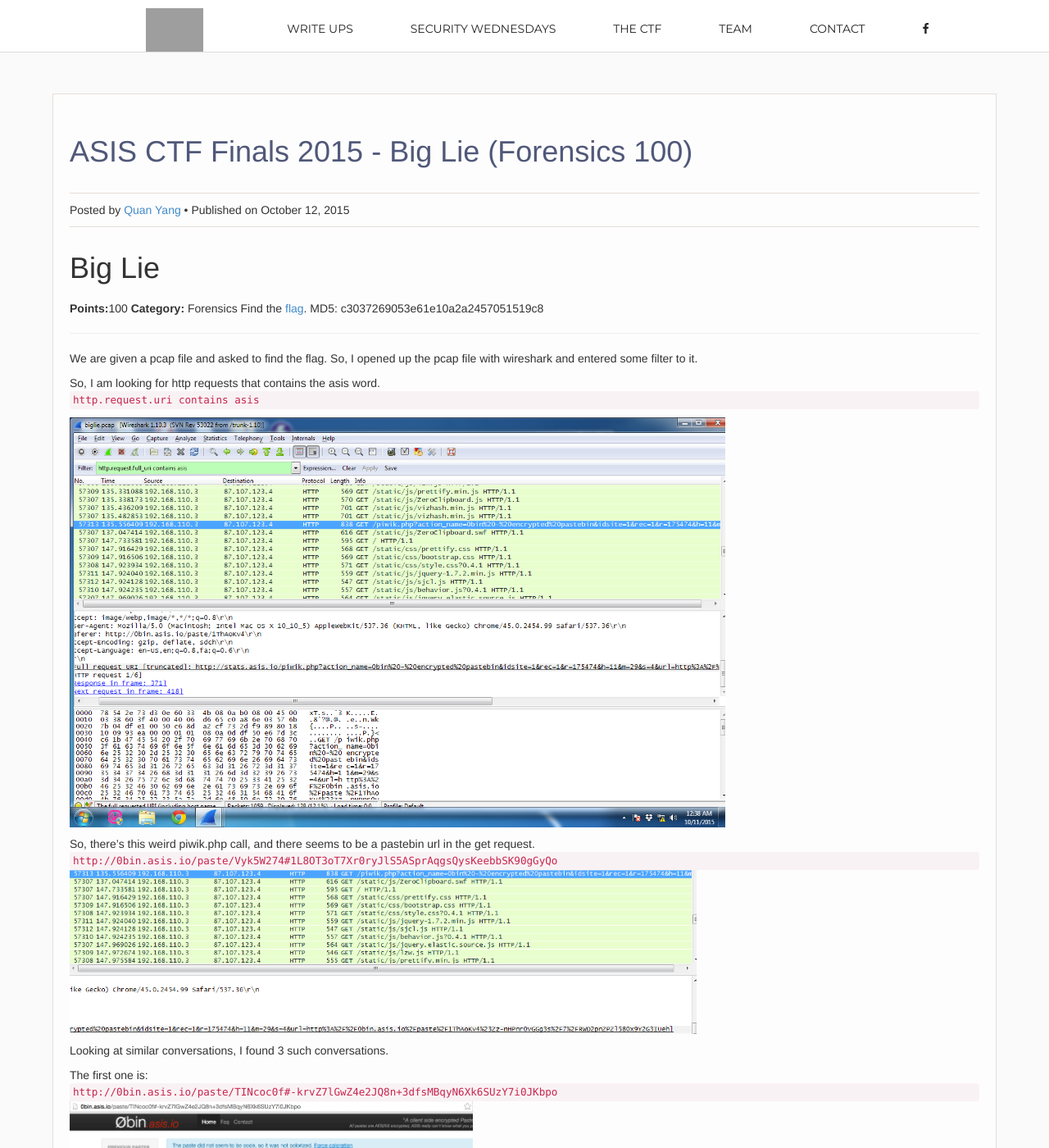
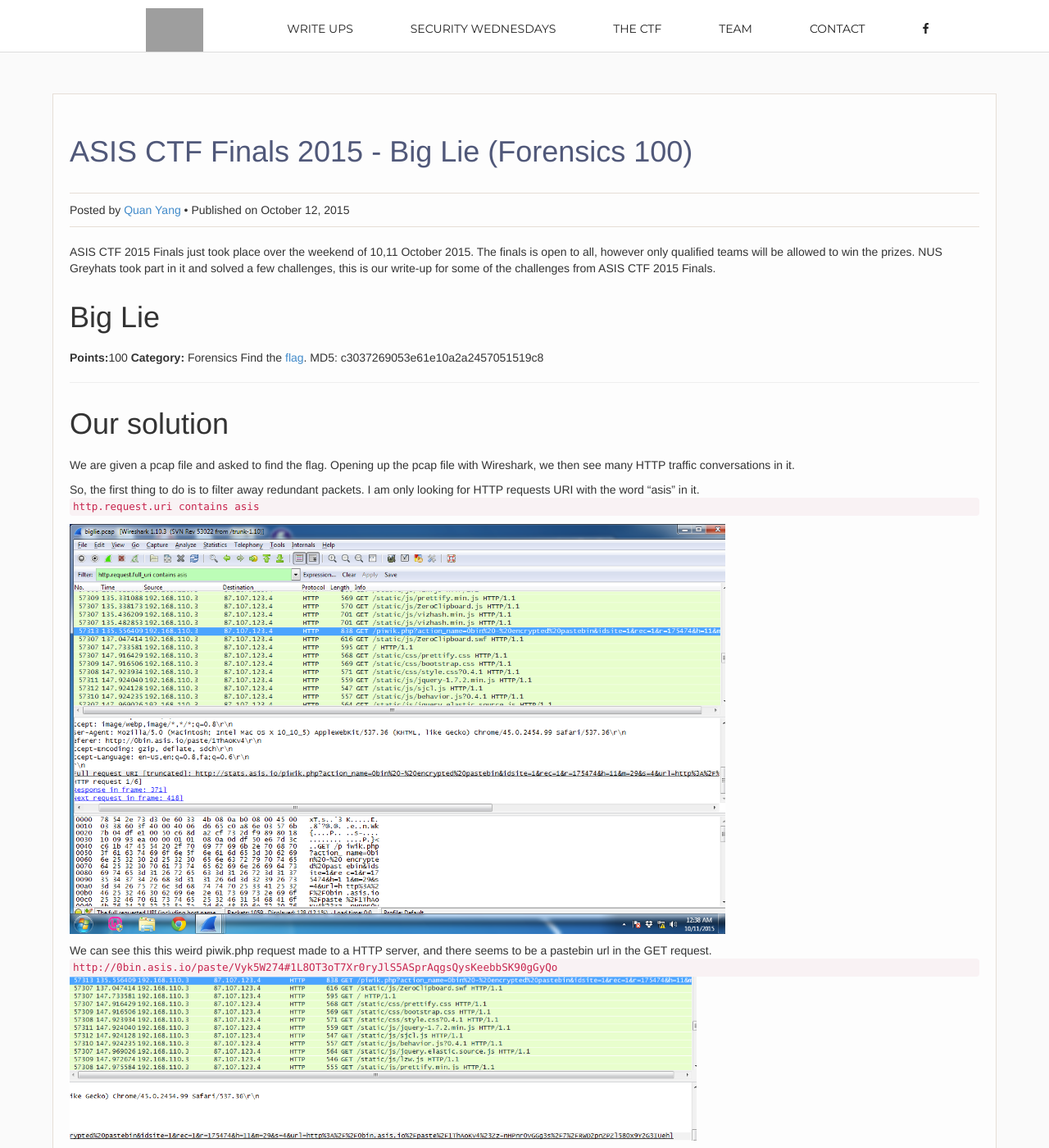
Before and after one commit to NUSGreyhats/write-ups, a Jekyll site: the page built from _posts/2015-10-12-ASISCTF-Final-2015-Big-Lie-(Forensics-100).md, in a window 1280 px wide and 1400 px high. Shown: the whole window at 82% size. Built offline with Jekyll 4.4.1, drawn with Linux system fonts in a browser that asks for light colours; comment, search, counter and statistics services are not loaded; some of the changed text lies outside the part shown.

Commit message:
Fixed a pagination bug and added headers and intro to write-ups

```diff
--- a/_data/authors.yml
+++ b/_data/authors.yml
@@ -7,10 +7,11 @@
   id: quanyang
   name: Quan Yang
   avatar: /profile-pic.jpg
-  bio: Eat, Sleep, Pwn, Repeat.
+  bio: Just a n3wb.
   facebook: https://www.facebook.com/quanyang
   twitter: https://twitter.com/quanyang
   instagram: http://instagram.com/quanyang
+  linkedin: https://www.linkedin.com/in/quanyang
   email: quanyang@nusgreyhats.org
 -
   id: junhao
--- a/_posts/2015-10-12-ASISCTF-Final-2015-Big-Lie-(Forensics-100).md
+++ b/_posts/2015-10-12-ASISCTF-Final-2015-Big-Lie-(Forensics-100).md
@@ -7,6 +7,8 @@
 category: [CTF, Forensics, PCAP]
 ---
 
+ASIS CTF 2015 Finals just took place over the weekend of 10,11 October 2015. The finals is open to all, however only qualified teams will be allowed to win the prizes. NUS Greyhats took part in it and solved a few challenges, this is our write-up for some of the challenges from ASIS CTF 2015 Finals.
+
 # Big Lie
 **Points:**100
 **Category:** Forensics
@@ -15,18 +17,20 @@
 
 ---
 
-We are given a pcap file and asked to find the flag. So, I opened up the pcap file with wireshark and entered some filter to it.
+# Our solution
 
-So, I am looking for http requests that contains the asis word.
+We are given a pcap file and asked to find the flag. Opening up the pcap file with Wireshark, we then see many HTTP traffic conversations in it.
+
+So, the first thing to do is to filter away redundant packets. I am only looking for HTTP requests URI with the word "asis" in it.
 `http.request.uri contains asis`
 
 ![]({{site.url|append: site.baseurl}}/img/res/asis/biglie/wireshark.png){: height="500px" width="auto"}
 
-So, there's this weird piwik.php call, and there seems to be a pastebin url in the get request.
+We can see this this weird piwik.php request made to a HTTP server, and there seems to be a pastebin url in the GET request.
 `http://0bin.asis.io/paste/Vyk5W274#1L8OT3oT7Xr0ryJlS5ASprAqgsQysKeebbSK90gGyQo`
 ![]({{site.url|append: site.baseurl}}/img/res/asis/biglie/interesting.png){: height="200px" width="auto"}
 
-Looking at similar conversations, I found 3 such conversations.
+Looking at all similar conversations, I found 3 such conversations.
 
 The first one is:
 `http://0bin.asis.io/paste/TINcoc0f#-krvZ7lGwZ4e2JQ8n+3dfsMBqyN6Xk6SUzY7i0JKbpo`
--- a/index.html
+++ b/index.html
@@ -13,7 +13,7 @@
             {% if paginator.page == 1 %}
                 <span class="disabled"><i class="fa fa-angle-double-left"></i></span>
             {% else %}
-                <a href="{{ '/' | prepend: site.baseurl | replace: '//', '/' }}"><i class="fa fa-angle-double-left"></i></a>
+                <a href="{{ site.baseurl | replace: '//', '/' }}"><i class="fa fa-angle-double-left"></i></a>
             {% endif %}
         {% endif %}
 
@@ -33,7 +33,7 @@
             {% if i == paginator.page %}
                 <span class="disabled">{{ i }}</span>
             {% else %}
-                <a href="/page/{{ i }}">{{ i }}</a>
+                <a href="{{ site.baseurl | replace: '//', '/' }}/page/{{ i }}/">{{ i }}</a>
             {% endif %}
         {% endfor %}
 
```
Also changed, not shown: other parts of _posts/2015-10-12-ASISCTF-Final-2015-Big-Lie-(Forensics-100).md (+1 -1 lines), _posts/2015-10-12-ASISCTF-Final-2015-Ultra-Compression-(Web-125).md (+5 -1 lines), 7 other files.
